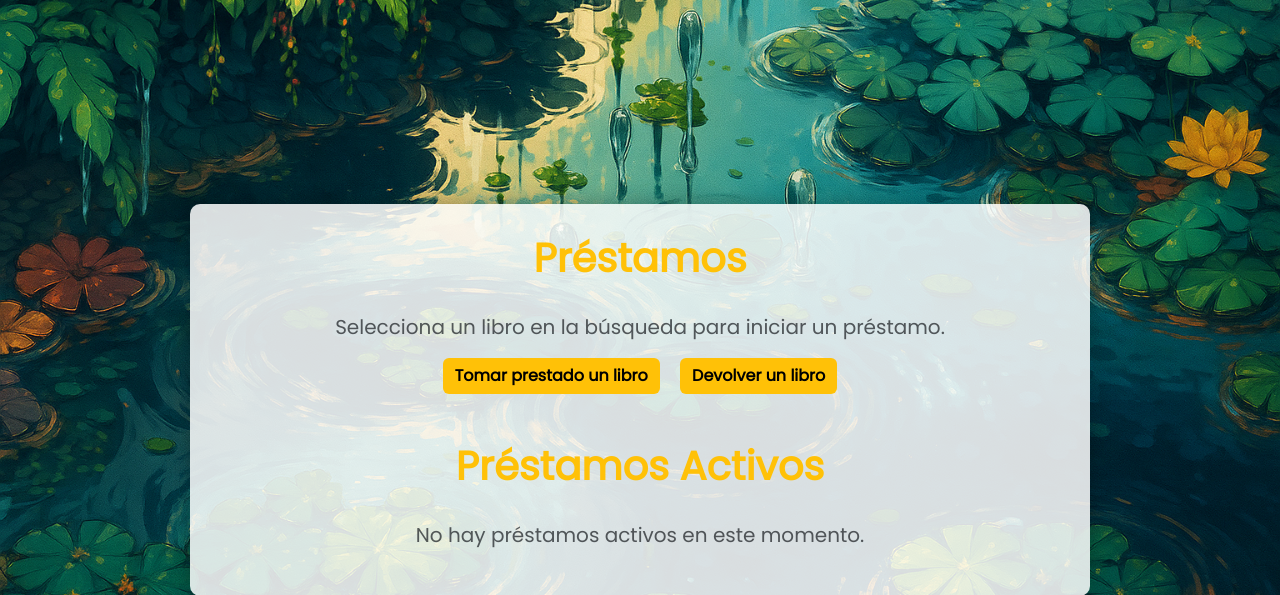
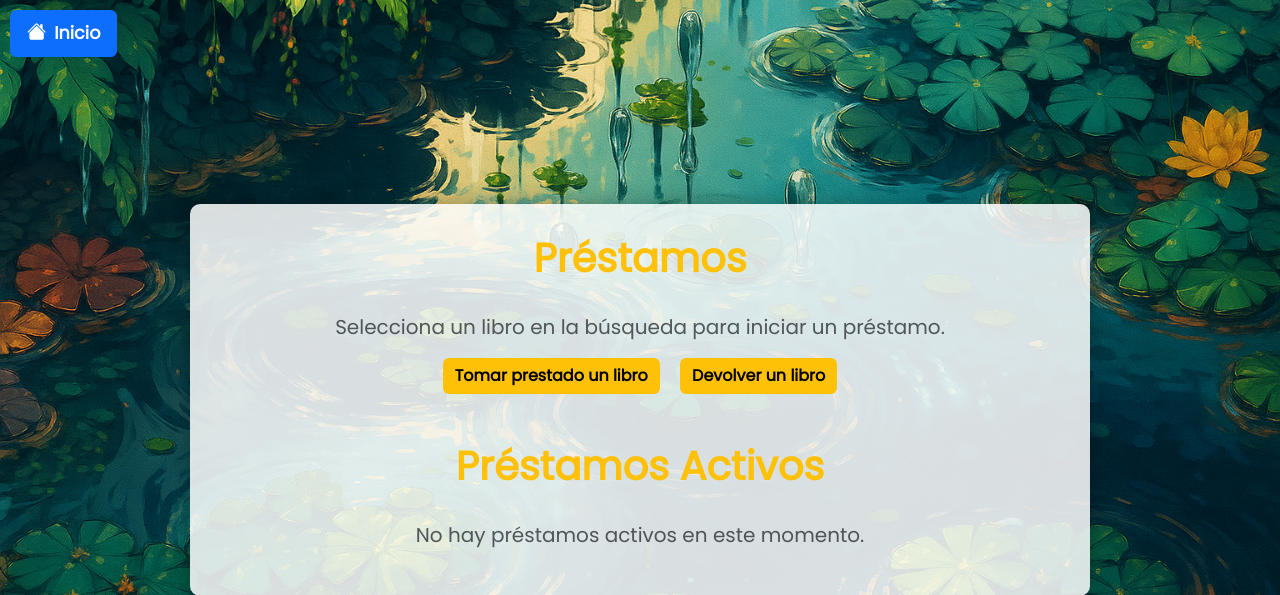
Before and after one commit to anngelit0/biblioteca_web, a Flask app: template templates/prestamos.html in a window 1280 px wide. Shown: the top 595 px of the page. Run offline with Flask 3, Linux system fonts and the light colour scheme; the template is opened without the code that fills it, so the values that code supplies are empty; some libraries are stand-ins or nearby versions.

Commit message:
Botones inicio

```diff
--- a/templates/prestamos.html
+++ b/templates/prestamos.html
@@ -5,6 +5,7 @@
     <title>Préstamos</title>
     <link href="https://fonts.googleapis.com/css2?family=Poppins&display=swap" rel="stylesheet">
     <link rel="stylesheet" href="https://cdn.jsdelivr.net/npm/bootstrap@5.3.0/dist/css/bootstrap.min.css">
+    <link rel="stylesheet" href="https://cdn.jsdelivr.net/npm/bootstrap-icons@1.10.5/font/bootstrap-icons.css">
     <style>
         body {
             background: url("{{ url_for('static', filename='img/prestamos.png') }}") no-repeat center center fixed;
@@ -58,9 +59,21 @@
         .table-custom {
             background-color: rgba(255, 255, 255, 0.85);
         }
+        .btn-inicio {
+            position: fixed;
+            top: 10px;
+            left: 10px;
+            z-index: 1050;
+            font-weight: 600;
+            padding: 8px 16px;
+            font-size: 1.1rem;
+        }
     </style>
 </head>
 <body>
+    <a href="{{ url_for('inicio') }}" class="btn btn-primary btn-inicio d-flex align-items-center">
+        <i class="bi bi-house-fill me-2" style="font-size: 1.2rem;"></i> Inicio
+    </a>
     <div class="overlay">
         <h1>Préstamos</h1>
 
```
Also changed, not shown: templates/registrar.html (+13 -0 lines).
